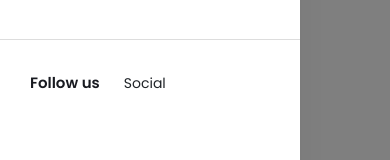
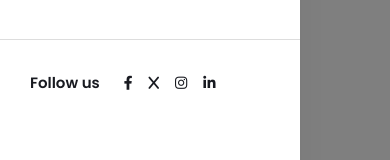
Before and after one commit to kajugadaniels/nextjs-django-realestate, a Next.js app in the folder frontend/: page / in a window 390 px wide. Both pictures are taken after a click on the link 32 px from the left and 33 px from the top of the page. Shown: the part 574-734 px from the top of the page. Built offline with nearby package versions, Linux system fonts and the light colour scheme.

Commit message:
Initialize mobile menu - socials

```diff
--- a/frontend/src/components/mobile-menu/Social.js
+++ b/frontend/src/components/mobile-menu/Social.js
@@ -1,9 +1,36 @@
-import React from 'react'
+const SocialLinks = () => {
+    const socialLinks = [
+        {
+            id: 1,
+            iconClass: "fab fa-facebook-f",
+            href: "#",
+        },
+        {
+            id: 2,
+            iconClass: "fab fa-x",
+            href: "#",
+        },
+        {
+            id: 3,
+            iconClass: "fab fa-instagram",
+            href: "#",
+        },
+        {
+            id: 4,
+            iconClass: "fab fa-linkedin-in",
+            href: "#",
+        },
+    ];
 
-const Social = () => {
     return (
-        <div>Social</div>
-    )
-}
+        <>
+            {socialLinks.map((link) => (
+                <a className="me-3" href={link.href} key={link.id}>
+                    <i className={link.iconClass}></i>
+                </a>
+            ))}
+        </>
+    );
+};
 
-export default Social
+export default SocialLinks;
```
